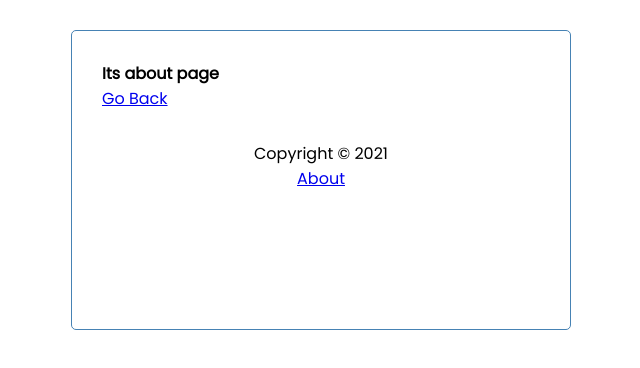
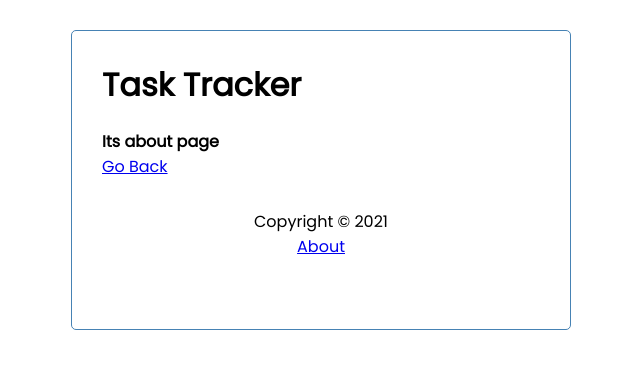
Before and after one commit to pawankumar44/MERN-learning, a React (Create React App) app in the folder task-tracker/: page /about in a window 1280 px wide. Shown: the top 368 px of the page, without its empty margins (319-959 px from the left). Built offline with nearby package versions, Linux system fonts and the light colour scheme; data requests are answered from the project's data file.

Commit message:
show somthing per loaction file

```diff
--- a/task-tracker/src/App.js
+++ b/task-tracker/src/App.js
@@ -141,11 +141,12 @@ function App() {
     <div className="container">
       {/* embed header from custom header function */}
 
+      <Header
+      changeAddButton={showAddTask}
+       showAdd={()=>setShowAddTask(!showAddTask)} title='Task Tracker'/>
+
       <Route path='/' exact render={(props) => (
         <>
-        <Header
-      changeAddButton={showAddTask}
-       showAdd={()=>setShowAddTask(!showAddTask)} title='Task Tracker'/>
 
       {/* show add task form according to its visibility */}
       {showAddTask && <AddTask addTask={addTask} />}
--- a/task-tracker/src/components/Header.js
+++ b/task-tracker/src/components/Header.js
@@ -4,19 +4,27 @@ import PropTypes from 'prop-types' //importing like data type
 import Button from './Button'
 
 
+//we need to show header as per condition
+import { useLocation } from 'react-router-dom'
+
 
 //creation of component
 const Header = ({title,showAdd,changeAddButton }) => {
+    const location = useLocation()
     return (
+
+        //we will show this header as per loaction of file is home or not
         <header className='header'>
 
             {/* double curly brackets for inline css */}
             <h1>{title}</h1>
 
-            <Button backgroundColor={changeAddButton ? 'red':'green'}
-            onClick={showAdd}
-             text={changeAddButton ? 'Close':'Add'}
-            />
+            {location.pathname === '/' && (
+                <Button backgroundColor={changeAddButton ? 'red':'green'}
+                onClick={showAdd}
+                 text={changeAddButton ? 'Close':'Add'}
+                />
+            )}
 
 
         </header>
```
